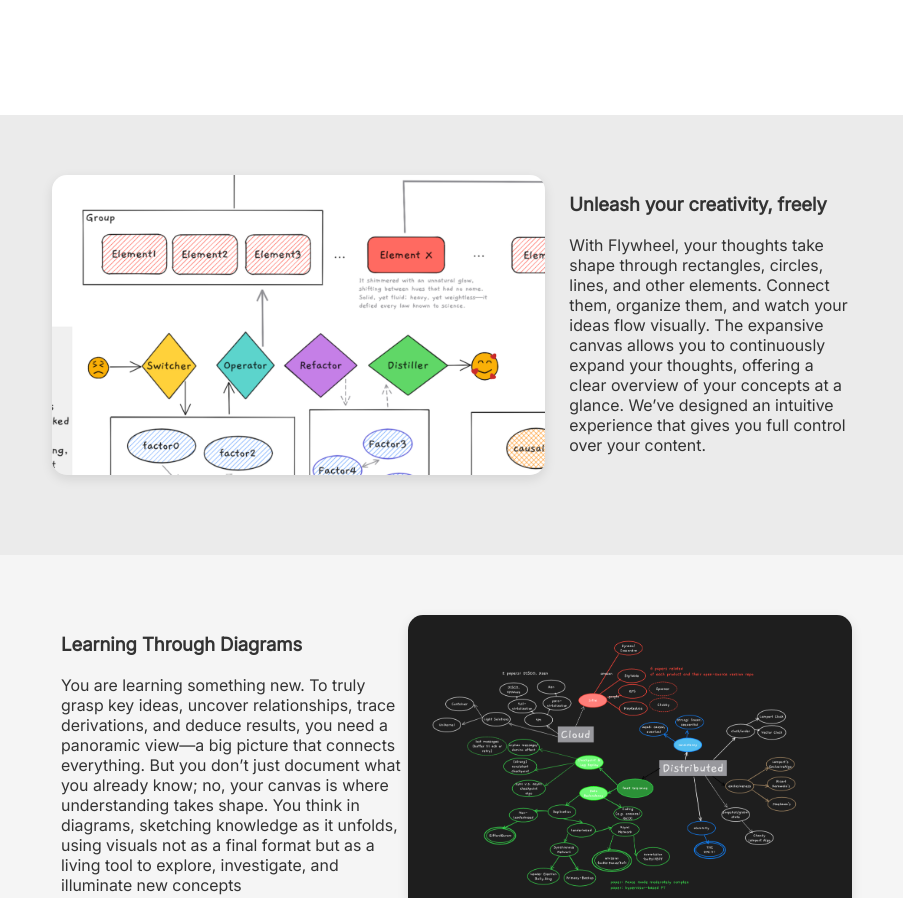
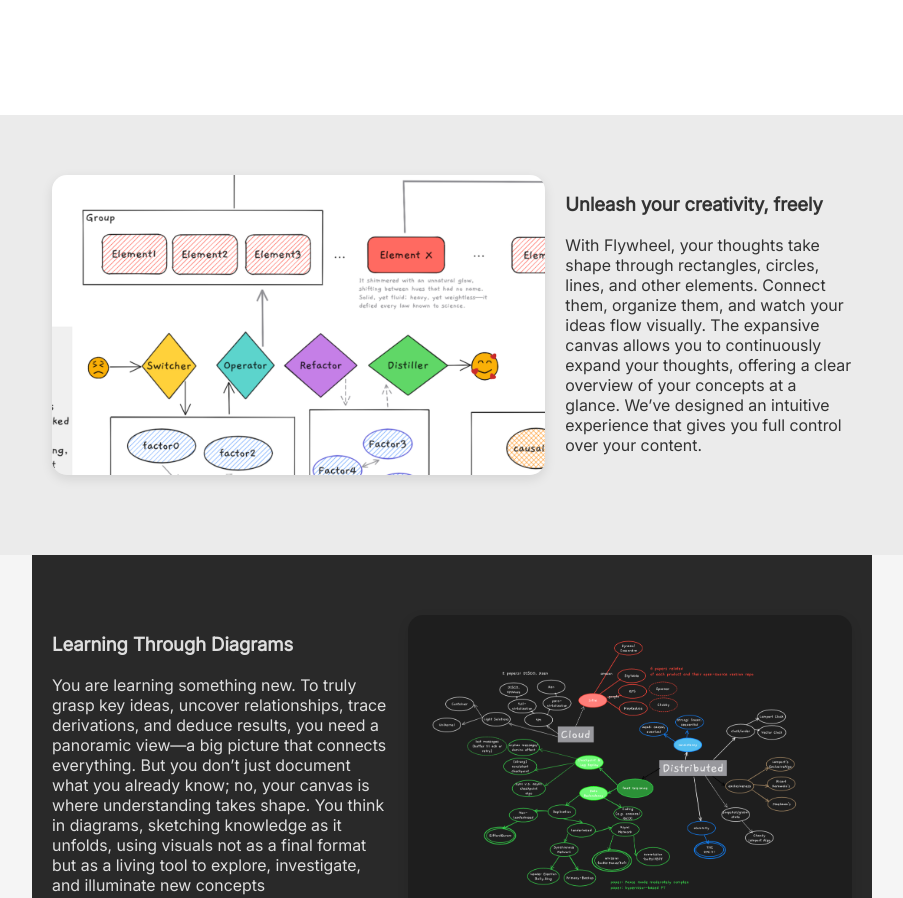
Before and after one commit to flywheelapp/website, a Jekyll site: the page built from index.html, in a window 1280 px wide. Shown: the part 1377-2275 px from the top of the page, without its empty margins (188-1091 px from the left). Built offline with Jekyll 4.4.1, drawn with Linux system fonts in a browser that asks for light colours.

Commit message:
Update style

```diff
--- a/index.html
+++ b/index.html
@@ -46,15 +46,15 @@ title: Flywheel - The Unlimited Canvas for Your Ideas
   <div class="container" style="background-color: #ebebeb;">
     <div class="feature" style="display: flex; text-align: left;">
       <img src="assets/canvas.png" alt="Canvas" class="feature-screenshot">
-      <div style="margin-left: 24px;">
+      <div>
         <h3>Unleash your creativity, freely</h3>
         <p>With Flywheel, your thoughts take shape through rectangles, circles, lines, and other elements. Connect them, organize them, and watch your ideas flow visually. The expansive canvas allows you to continuously expand your thoughts, offering a clear overview of your concepts at a glance. We’ve designed an intuitive experience that gives you full control over your content.</p>
       </div>
     </div>
   </div>
   <div class="container">
-    <div class="feature text-above-image" style="display: flex; text-align: left;">
-      <div style="margin-left: 9px;">
+    <div class="feature text-above-image" style="display: flex; text-align: left; background-color: color(srgb 0.12 0.12 0.12 / 0.95); color: rgba(255, 255, 255, 0.847);">
+      <div>
         <h3>Learning Through Diagrams</h3>
         <p>You are learning something new. To truly grasp key ideas, uncover relationships, trace derivations, and deduce results, you need a panoramic view—a big picture that connects everything. But you don’t just document what you already know; no, your canvas is where understanding takes shape. You think in diagrams, sketching knowledge as it unfolds, using visuals not as a final format but as a living tool to explore, investigate, and illuminate new concepts</p>
       </div>
@@ -64,7 +64,7 @@ title: Flywheel - The Unlimited Canvas for Your Ideas
   <div class="container" style="background-color: #ebebeb;">
     <div class="feature" style="display: flex; text-align: left;">
       <img src="assets/software.png" alt="Software" class="feature-screenshot">
-      <div style="margin-left: 24px;">
+      <div>
         <h3>From Concept to Completion</h3>
         <p>You are developing a software system. To transform its architecture from a vague idea to a clear structure, then into a complete prototype, and finally into a refined, high-performance solution, you need a way to see it visually. By mapping out key components, defining dependencies, setting boundaries, and accounting for exceptions—step by step—you bring your vision to life, shaping it into a great project.</p>
       </div>
@@ -73,7 +73,7 @@ title: Flywheel - The Unlimited Canvas for Your Ideas
   <div class="container" style="background-color: #ebebeb;">
     <div class="feature" style="display: flex; text-align: left;">
       <img src="assets/brainstorm.png" alt="Brainstorm" class="feature-screenshot">
-      <div style="margin-left: 24px;">
+      <div>
         <h3>Capturing Ideas Visually</h3>
         <p>You are brainstorming, without a clear direction, just letting ideas flow. As thoughts come and go, you capture them, sketching freely, turning fleeting sparks into visual concepts. With an unlimited blank canvas, nothing holds you back. You pour your thoughts out like water, flowing naturally, unrestrained, and full of creative energy.</p>
       </div>
@@ -116,7 +116,7 @@ title: Flywheel - The Unlimited Canvas for Your Ideas
   .about { background: white; }
   .features { background: #f5f5f5; }
   .feature img { max-height: 300px; width: 100%; height: auto; }
-  .feature { max-width: 800px; padding: 60px 20px; text-align: center; }
+  .feature { max-width: 800px; padding: 60px 20px; text-align: center; gap: 20px; }
   .features .container { display: flex; flex-direction: column; align-items: center; flex-wrap: wrap; }
   .feature-screenshot { max-width: 500px; border-radius: 15px; box-shadow: 0px 4px 12px rgba(0, 0, 0, 0.1); margin-bottom: 20px; }
   .download { background: #1b1b1b; color: white; }
```
